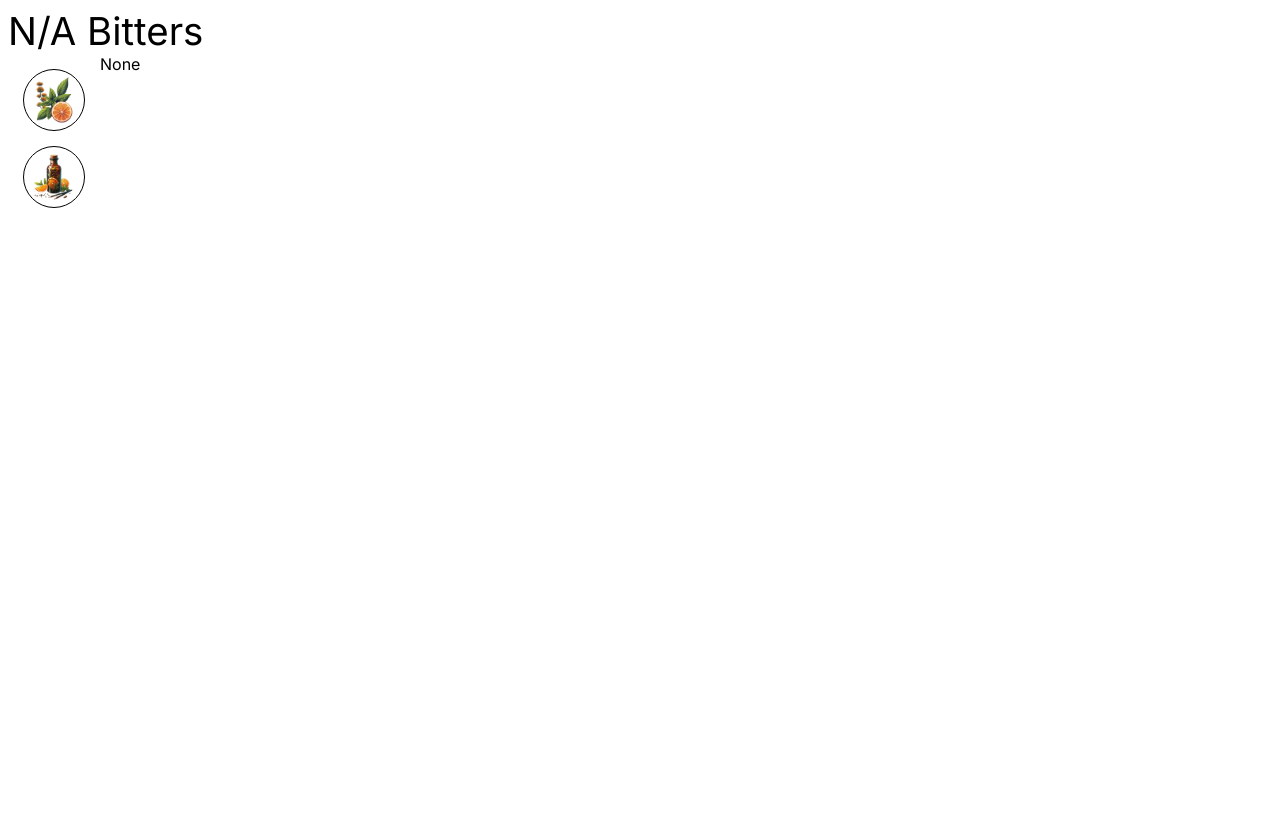
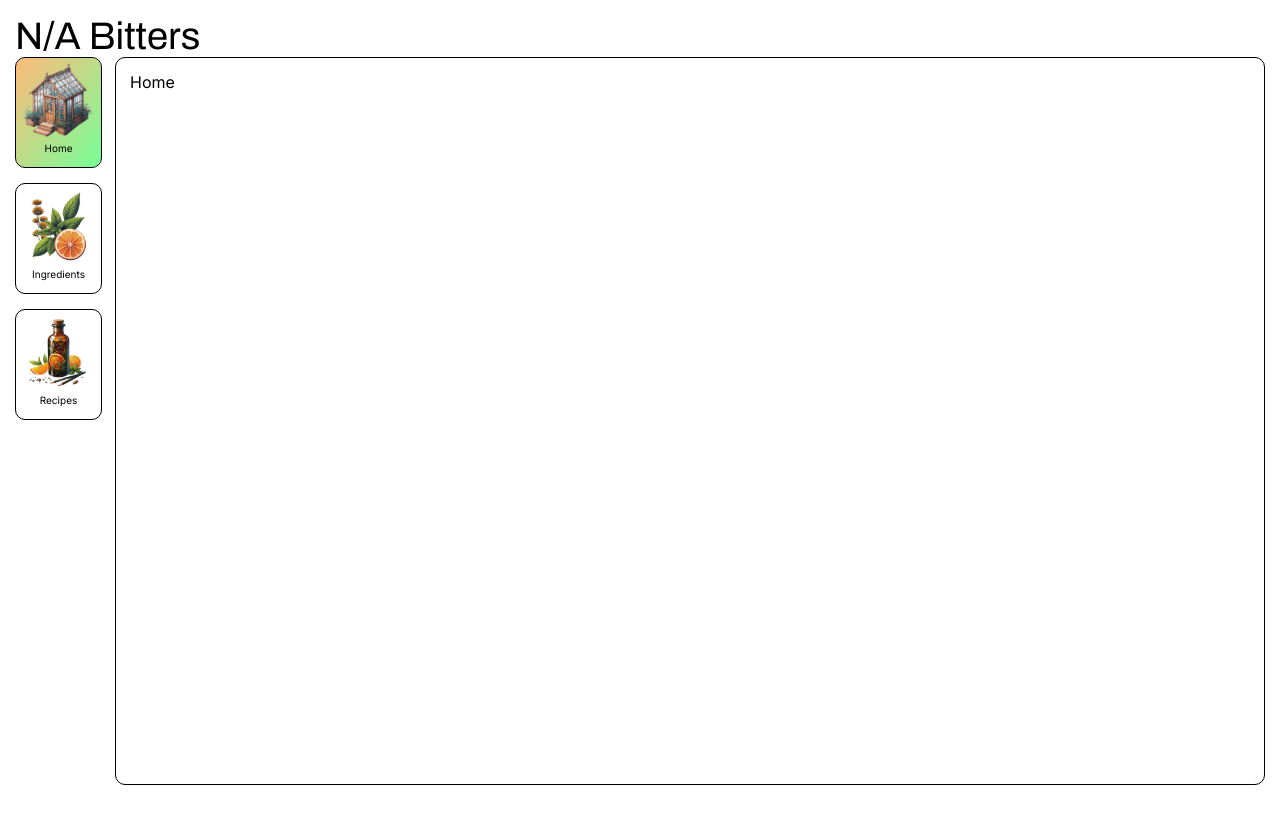
Before and after one commit to nghillaz/na-bitters, a Next.js app: page / in a window 1280 px wide. Built offline with nearby package versions, Linux system fonts and the light colour scheme.

Commit message:
progress on navigation visuals

```diff
--- a/app/globals.css
+++ b/app/globals.css
@@ -1,49 +1,56 @@
-.full {
-  background-color: white;
+.app {
+  display: flex;
+  flex-direction: column;
+  position: absolute;
+  left: 0px;
+  top: 0px;
   height: 100vh;
   width: 100vw;
-  display: flex;
-  flex-direction: column;
 
-  > .belowTitle {
+  >.page {
+    padding: 15px;
     display: flex;
-    flex-grow: 1;
-    flex-direction: row;
+    flex-direction: column;
+    height: 100%;
 
-    > .content {
+    >.title {
+      font-size: 3vw;
+    }
+
+    >.belowTitle {
       display: flex;
-      flex-direction: column;
+      flex-direction: row;
       flex-grow: 1;
-      color: black;
+      align-items: stretch;
+      justify-items: stretch;
+      justify-content: stretch;
+
+      >.content {
+        display: flex;
+        flex-direction: column;
+        flex-grow: 1;
+        outline-width: 1px;
+        outline-style: solid;
+        outline-color: black;
+        outline-offset: -1px;
+        border-radius: 10px;
+        padding: 15px;
+      }
     }
   }
 }
 
-.titleBar {
-  font-size: 3vw;
-  display: flex;
-  flex-direction: row;
-  color: black;
-  align-items: center;
-}
-
 .navigationBar {
-  align-self: flex-start;
   display: flex;
   flex-direction: column;
-  padding: 15px;
+  align-self: flex-start;
+  width: 100px;
   z-index: 1;
-
-  &:hover > .navigationLink > .caption {
-    width: 100px;
-    opacity: 1;
-  }
 
   .navigationLink {
     position: relative;
-    transition-property: box-shadow;
-    transition-duration: 0.2s;
-    cursor: pointer;
+    transition-property: box-shadow transform;
+    transition-duration: .1s;
     overflow: hidden;
     padding: 5px;
     align-self: flex-start;
@@ -54,9 +61,10 @@
     border-style: solid;
     border-color: black;
     border-width: 1px;
-    border-radius: 100px;
+    border-radius: 10px;
+    text-align: center;
 
-    &::before {
+    &::after {
       z-index: -1;
       height: 100%;
       width: 100%;
@@ -65,27 +73,37 @@
       position: absolute;
       transition-property: opacity;
       transition-duration: 0.2s;
-      background-image: linear-gradient(
-        to bottom right,
-        rgb(255, 186, 122),
-        rgb(118, 255, 152)
-      );
+      background-image: linear-gradient(to bottom right,
+          rgb(255, 186, 122),
+          rgb(118, 255, 152));
       opacity: 0;
     }
 
-    &.selected::before {
+    .caption {
+      font-size: x-small;
+      transition-property: height, opacity;
+      transition-duration: .2s;
+      height: 20px;
       opacity: 1;
     }
 
-    &:hover {
-      box-shadow: black 2px 2px 2px 0px;
+    &.selected {
+      &::after {
+        opacity: 1;
+      }
     }
 
-    .caption {
-      transition-property: width, opacity;
-      transition-duration: 0.2s;
-      width: 0px;
-      opacity: 0;
+    &:not(.selected) {
+      cursor: pointer;
+
+      &:hover {
+        transform: translate(-3px, -3px);
+        box-shadow: rgb(0, 0, 0) 2px 2px 1px 1px;
+      }
+    }
+
+    &:active {
+      transform: unset !important;
     }
   }
 }
--- a/app/page.tsx
+++ b/app/page.tsx
@@ -3,10 +3,17 @@
 import Image, { StaticImageData } from "next/image";
 import ingredientsPic from "../images/ingredients.png";
 import recipesPic from "../images/recipes.png";
+import homePic from "../images/home.png";
 import { Suspense, useCallback, useState } from "react";
+import { Archivo } from "next/font/google";
+
+const archivo = Archivo({
+  subsets: ['latin'],
+  display: 'swap',
+});
 
 enum PageType {
-  None,
+  Home,
   Ingredients,
   Recipes,
 }
@@ -17,7 +24,7 @@ interface IGlobalState {
 
 export default function Home() {
   const [globalState, _] = useState<IGlobalState>({
-    selectedPage: PageType.None,
+    selectedPage: PageType.Home,
   });
 
   const setSelectedPage = useCallback(
@@ -31,38 +38,23 @@ export default function Home() {
     [globalState]
   );
 
-  return (
-    <main>
-      <Suspense>
-        <Core {...globalState} setSelectedPage={setSelectedPage} />
-      </Suspense>
-    </main>
-  );
+  const props = {
+    ...globalState,
+    setSelectedPage,
   }
 
-function Core(
-  props: IGlobalState & {
-    setSelectedPage: Function;
-  }
-) {
   return (
-    <div className="full">
-      <TitleBar {...props} />
+    <Suspense>
+      <div className="app">
+        <div className="page">
+          <div className={archivo.className + " title"}>N/A Bitters</div>
           <div className="belowTitle">
             <NavigationBar {...props} />
             <Content {...props} />
           </div>
+        </div >
       </div>
-  );
-}
-
-function TitleBar(props: IGlobalState) {
-  return (
-    <>
-      <div className="titleBar">
-        <div>N/A Bitters</div>
-      </div>
-    </>
+    </Suspense>
   );
 }
 
@@ -72,7 +64,8 @@ function NavigationBar(
   }
 ) {
   return (
-    <div onClick={(event) => event.stopPropagation()} className="navigationBar">
+    <div className="navigationBar">
+      <NavigationLink {...props} type={PageType.Home} />
       <NavigationLink {...props} type={PageType.Ingredients} />
       <NavigationLink {...props} type={PageType.Recipes} />
     </div>
@@ -93,9 +86,10 @@ function NavigationLink(
       caption = "Recipes";
       pic = recipesPic;
       break;
+    case PageType.Home:
     default:
       caption = "Home";
-      pic = ingredientsPic;
+      pic = homePic;
       break;
   }
 
@@ -106,13 +100,16 @@ function NavigationLink(
       className={["navigationLink", isSelected ? "selected" : ""].join(" ")}
       onClick={() => props.setSelectedPage(props.type)}
     >
-      <Image src={pic} width={50} height={50} alt="" />
+      <div className="navigationIcon">
+        <Image src={pic} width={75} height={75} alt="" />
         <div className="caption">{caption}</div>
-      <div className="backgroundColor"/>
+      </div>
     </div>
   );
 }
 
 function Content(props: IGlobalState) {
-  return <div className="content">{PageType[props.selectedPage]}</div>;
+  return <div className="content">
+    <div>{PageType[props.selectedPage]}</div>
+  </div>
 }
```
Also changed, not shown: images/home.png (added). Lines whose indentation alone changed are shown as unchanged.
